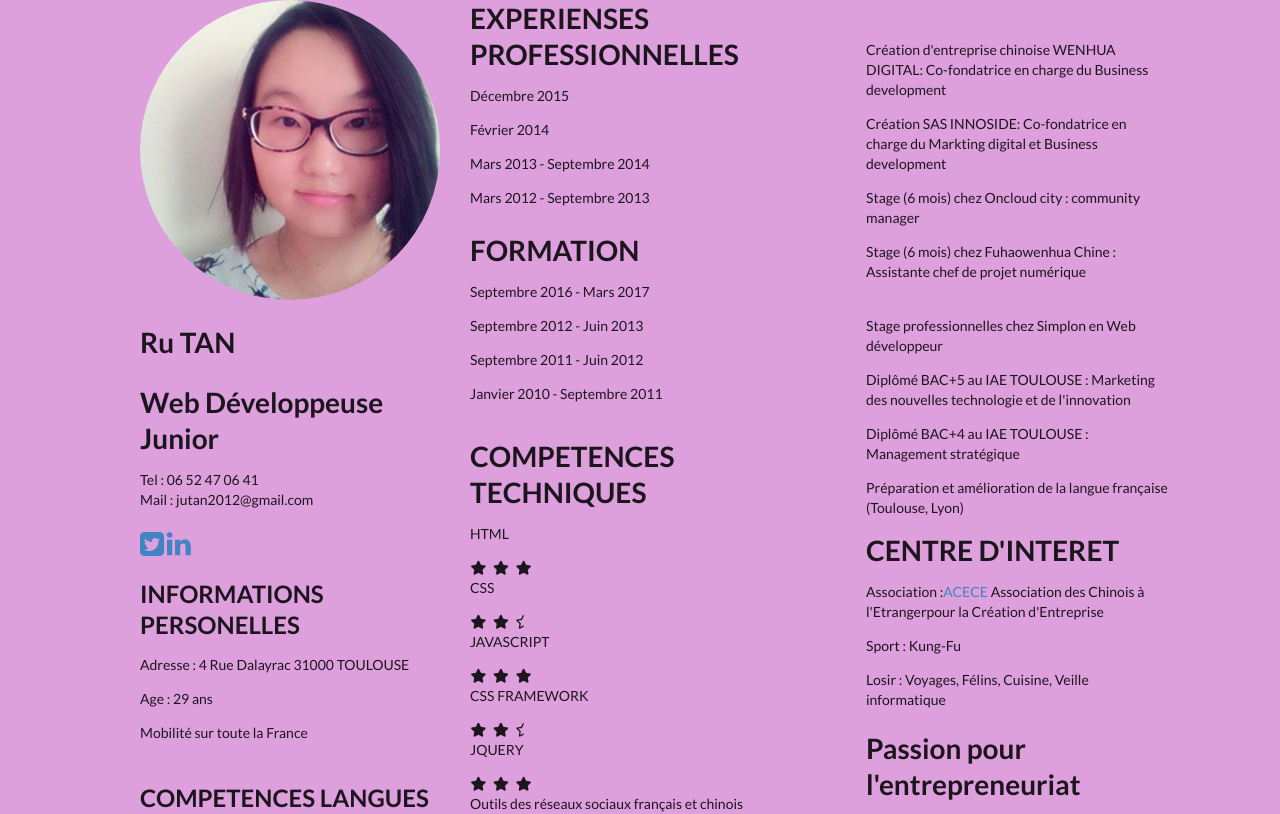
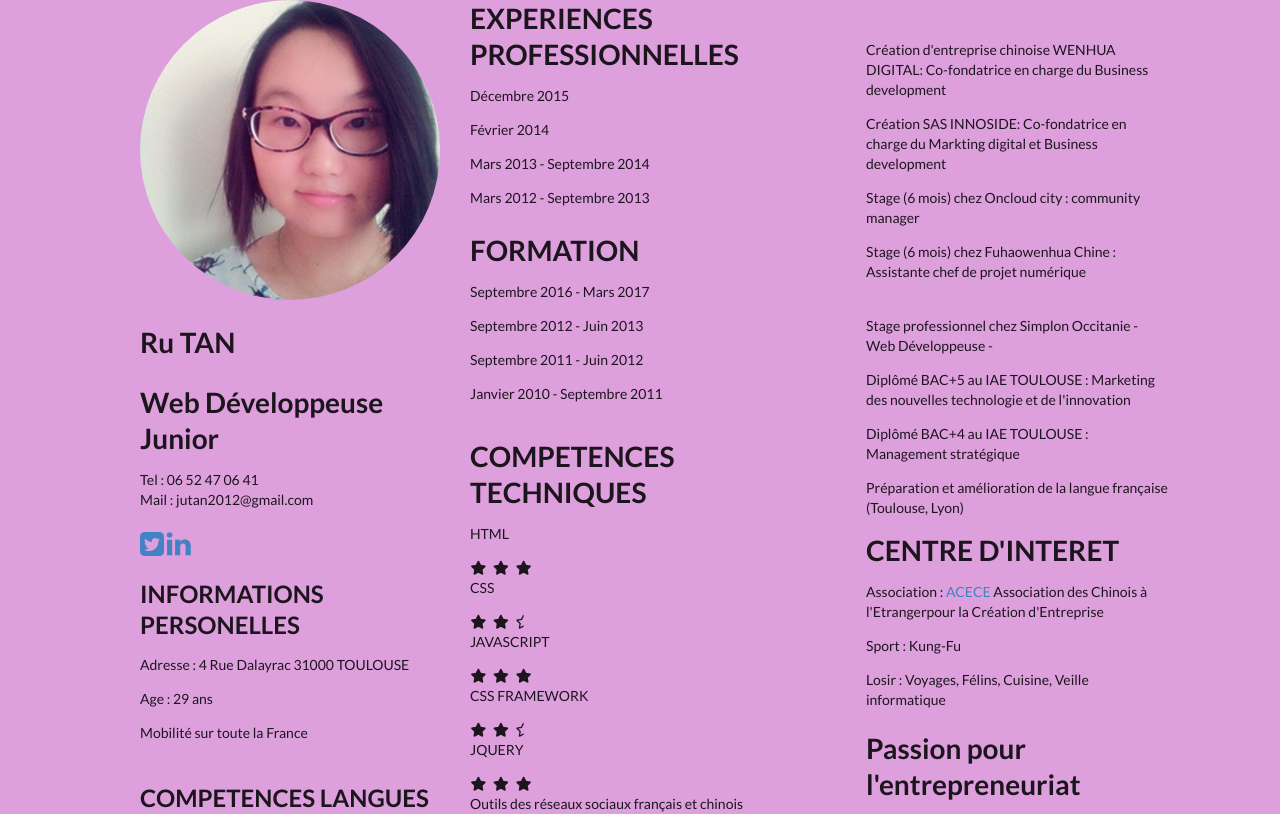
Before and after one commit to rutanjou/monCV_141216, a website: page index.html in a window 1280 px wide. Shown: the top 814 px of the page. Drawn offline with nearby package versions, Linux system fonts and the light colour scheme.

Commit message:
git add index.html
Typographie modifiée v2

```diff
--- a/index.html
+++ b/index.html
@@ -47,7 +47,7 @@
 			<br>
 		</div>
 		<div class=" six wide column ">
-			<h1>EXPERIENSES PROFESSIONNELLES</h1>
+			<h1>EXPERIENCES PROFESSIONNELLES</h1>
 			<p>Décembre 2015 </p>
 			<p>Février 2014 </p>
 			<p>Mars 2013 - Septembre 2014</p>
@@ -97,13 +97,13 @@
 			<p>Stage (6 mois) chez Oncloud city : community manager</p>
 			<p>Stage (6 mois) chez Fuhaowenhua Chine : Assistante chef de projet numérique</p>
 			<br>
-			<p>Stage professionnelles chez Simplon en Web développeur</p>
+			<p>Stage professionnel chez Simplon Occitanie - Web Développeuse -</p>
 			<p>Diplômé BAC+5 au IAE TOULOUSE : Marketing des nouvelles technologie et de l'innovation </p>
 			<p>Diplômé BAC+4 au IAE TOULOUSE : Management stratégique</p>
 			<p>Préparation et amélioration de la langue française (Toulouse, Lyon)</p>
 			<div class="centreInteret">
 				<h1>CENTRE D'INTERET</h1>
-				<p><span>Association :<a href="http://www.acece.eu/index.php/fr/">ACECE</a> Association des Chinois à l'Etrangerpour la Création d'Entreprise</span></p>
+				<p><span>Association : <a href="http://www.acece.eu/index.php/fr/">ACECE</a> Association des Chinois à l'Etrangerpour la Création d'Entreprise</span></p>
 				<p><span>Sport : Kung-Fu</span></p>
 				<p><span>Losir : Voyages, Félins, Cuisine, Veille informatique</span></p>
 			</div>
```
